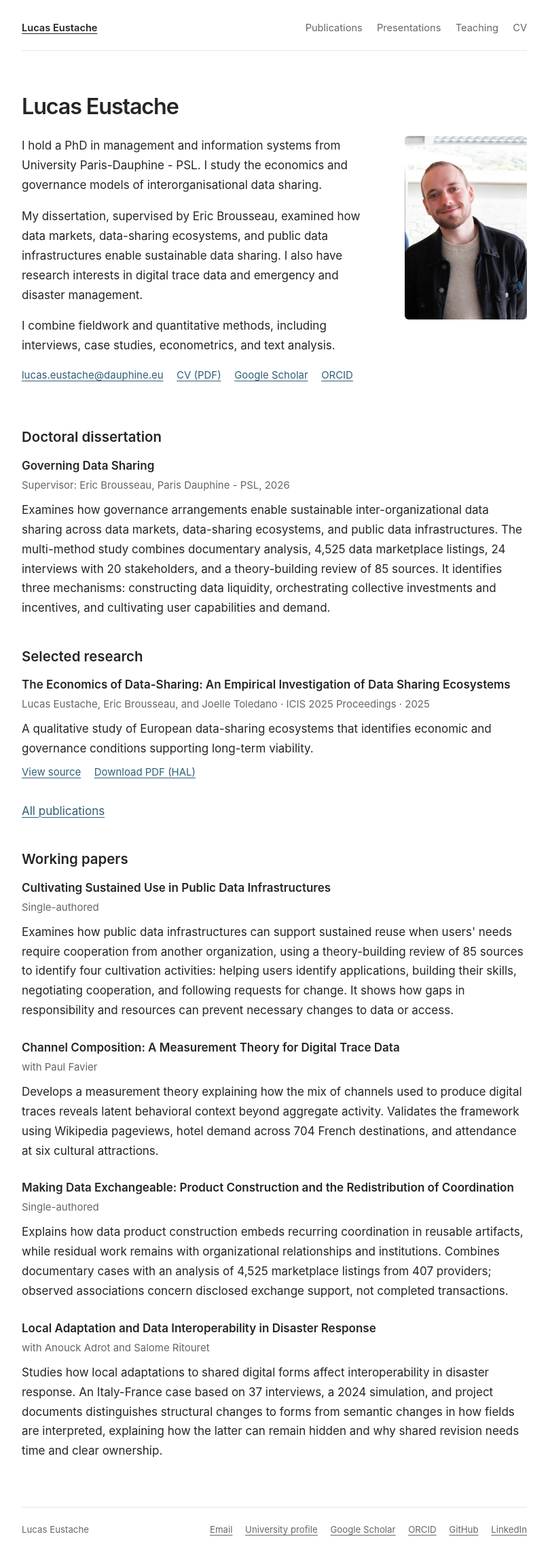
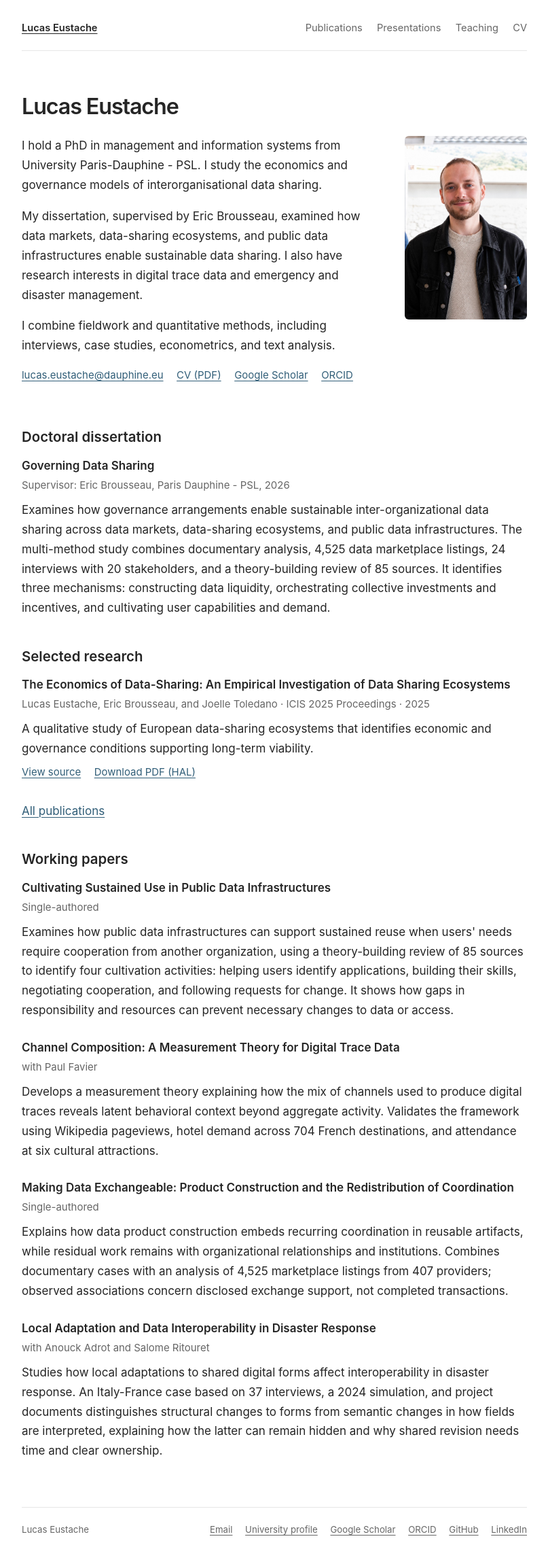
Before and after one commit to Lucaseust/lucaseust.github.io, a Jekyll site: the page built from content/pages/about.md, in a window 1280 px wide. Shown: the whole page at 68% size, without its empty margins (236-1043 px from the left). Built offline with Jekyll 4.4.1, drawn with Linux system fonts in a browser that asks for light colours.

Commit message:
Use new photo
Co-authored-by: Copilot <223556219+Copilot@users.noreply.github.com>

```diff
--- a/_config.yml
+++ b/_config.yml
@@ -23,7 +23,7 @@ repository               : "lucaseust/lucaseust.github.io"
 #               Additional customization can be done by editing /_includes/author-profile.html
 author:
   # Biographic information
-  avatar           : "lucas-eustache-avatar-v4.jpg"
+  avatar           : "lucas-eustache-avatar-v5.jpg"
   name             : "Lucas Eustache"
   pronouns         : # example: "she/her"
   bio              : "PhD in management and information systems, University Paris-Dauphine - PSL."
--- a/content/pages/about.md
+++ b/content/pages/about.md
@@ -9,7 +9,7 @@ redirect_from:
 {% assign home = site.data.home %}
 
 <div class="bio">
-  <img class="bio-photo" src="{{ '/images/lucas-eustache-avatar-v4.jpg' | relative_url }}" alt="Portrait of Lucas Eustache" width="180" height="270">
+  <img class="bio-photo" src="{{ '/images/lucas-eustache-avatar-v5.jpg' | relative_url }}" alt="Portrait of Lucas Eustache" width="180" height="270">
   <div class="bio-text">
   {% for paragraph in home.bio.paragraphs %}
     <p>{{ paragraph }}</p>
```
Also changed, not shown: images/lucas-eustache-avatar-v4.jpg (deleted), images/lucas-eustache-avatar-v5.jpg (added), images/lucas-eustache-portrait.jpg.
